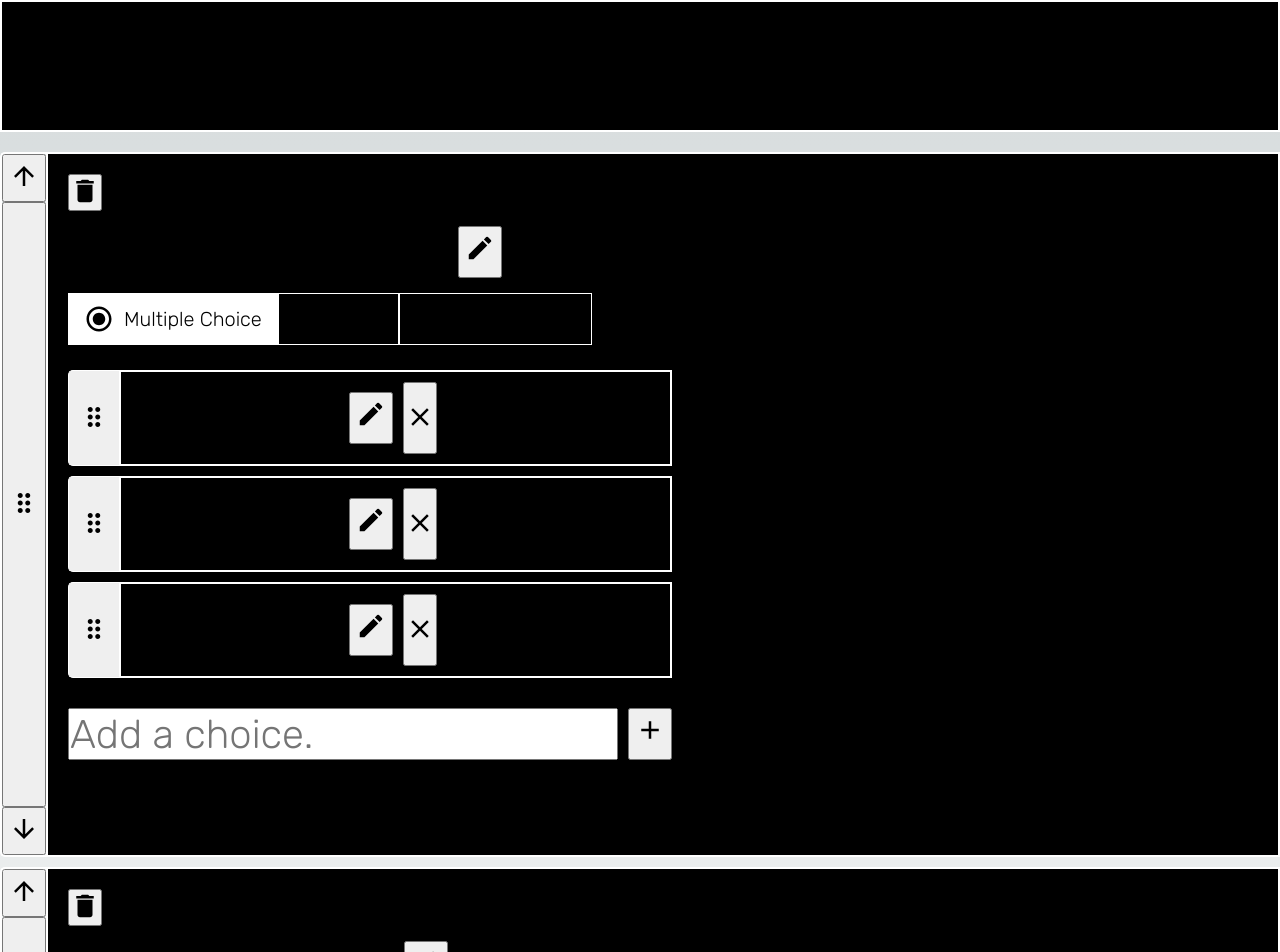
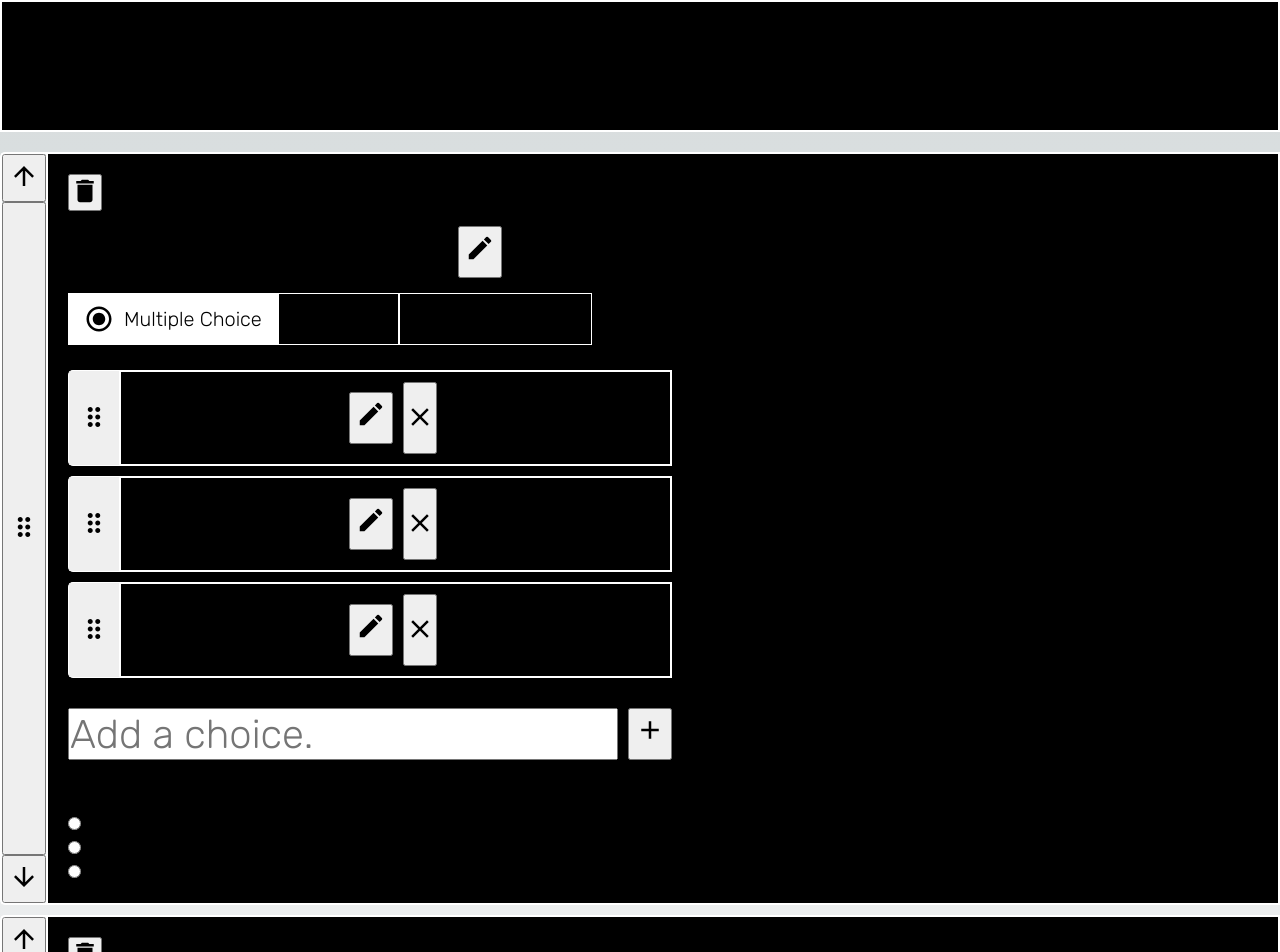
Before and after one commit to klalicki/mini-survey, a Next.js app: page /edit in a window 1280 px wide. Shown: the top 952 px of the page. Built offline with nearby package versions, Linux system fonts and the light colour scheme.

Commit message:
implements viewer for MC question

```diff
--- /dev/null
+++ b/components/Viewers/MCViewer/MCViewer.tsx
@@ -0,0 +1,22 @@
+import { SurveySection } from "@/types/SectionTypes";
+
+export const MCViewer = ({ questionData }: { questionData: SurveySection }) => {
+  return (
+    <div>
+      {questionData.MCOptions.map((item) => {
+        return (
+          <div>
+            <input
+              type="radio"
+              name={`${questionData.staticID}`}
+              id={`${questionData.staticID}-${item.staticID}}`}
+            />
+            <label htmlFor={`${questionData.staticID}-${item.staticID}}`}>
+              {item.text}
+            </label>
+          </div>
+        );
+      })}
+    </div>
+  );
+};
--- a/components/Viewers/ViewPicker/ViewPicker.tsx
+++ b/components/Viewers/ViewPicker/ViewPicker.tsx
@@ -1,11 +1,12 @@
 import { SurveySection } from "@/types/SectionTypes";
 import { ScaleViewer } from "../ScaleViewer/ScaleViewer";
+import { MCViewer } from "../MCViewer/MCViewer";
 
 export const ViewPicker = ({ section }: { section: SurveySection }) => {
   switch (section.sectionType) {
     case "mc":
       // MC component
-      return <div>mc preview</div>;
+      return <MCViewer questionData={section} />;
       break;
     case "st":
       // ST component
```
Also changed, not shown: components/Viewers/QuestionHeader/SectionHeader.tsx (added, +13 -0 lines).
